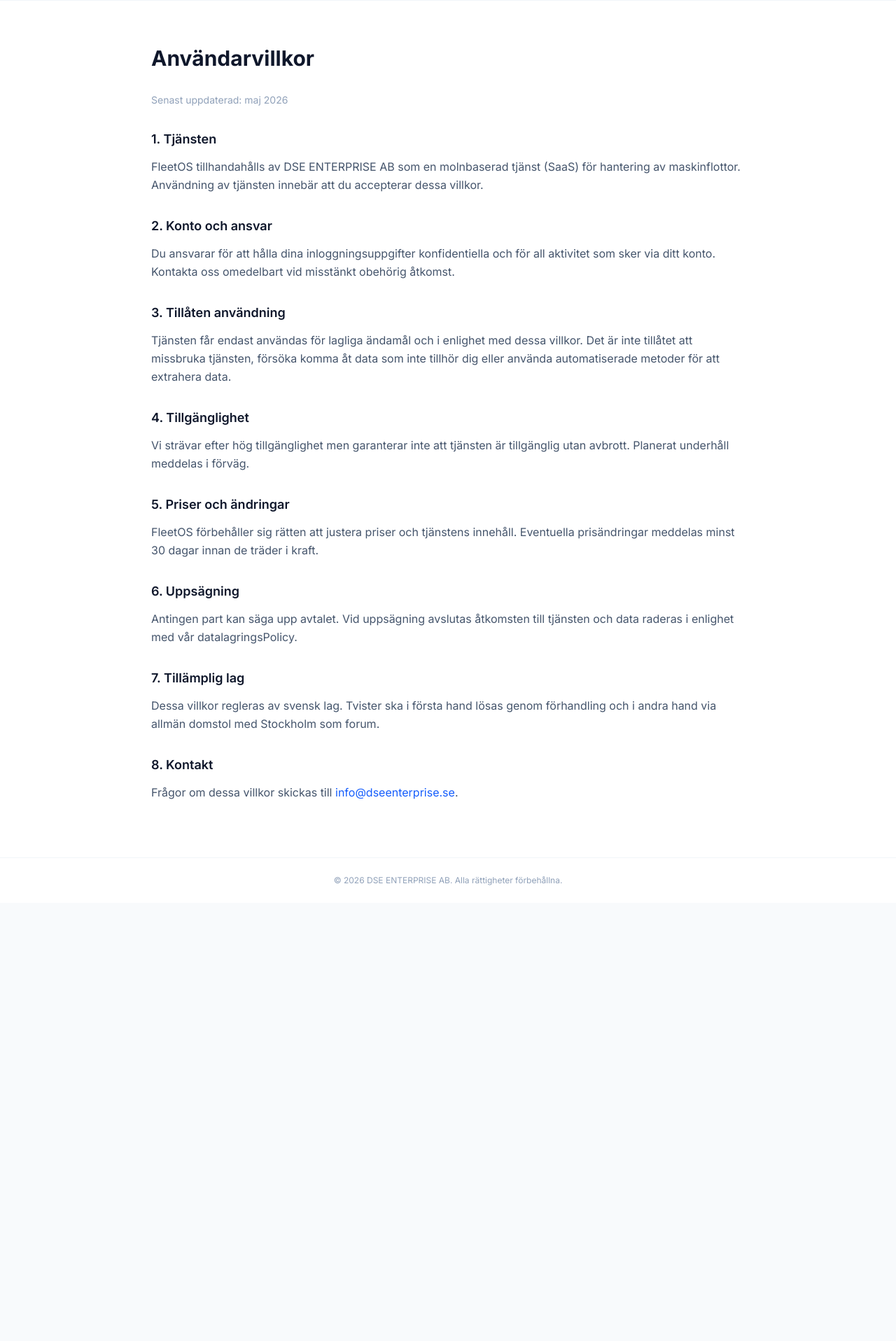
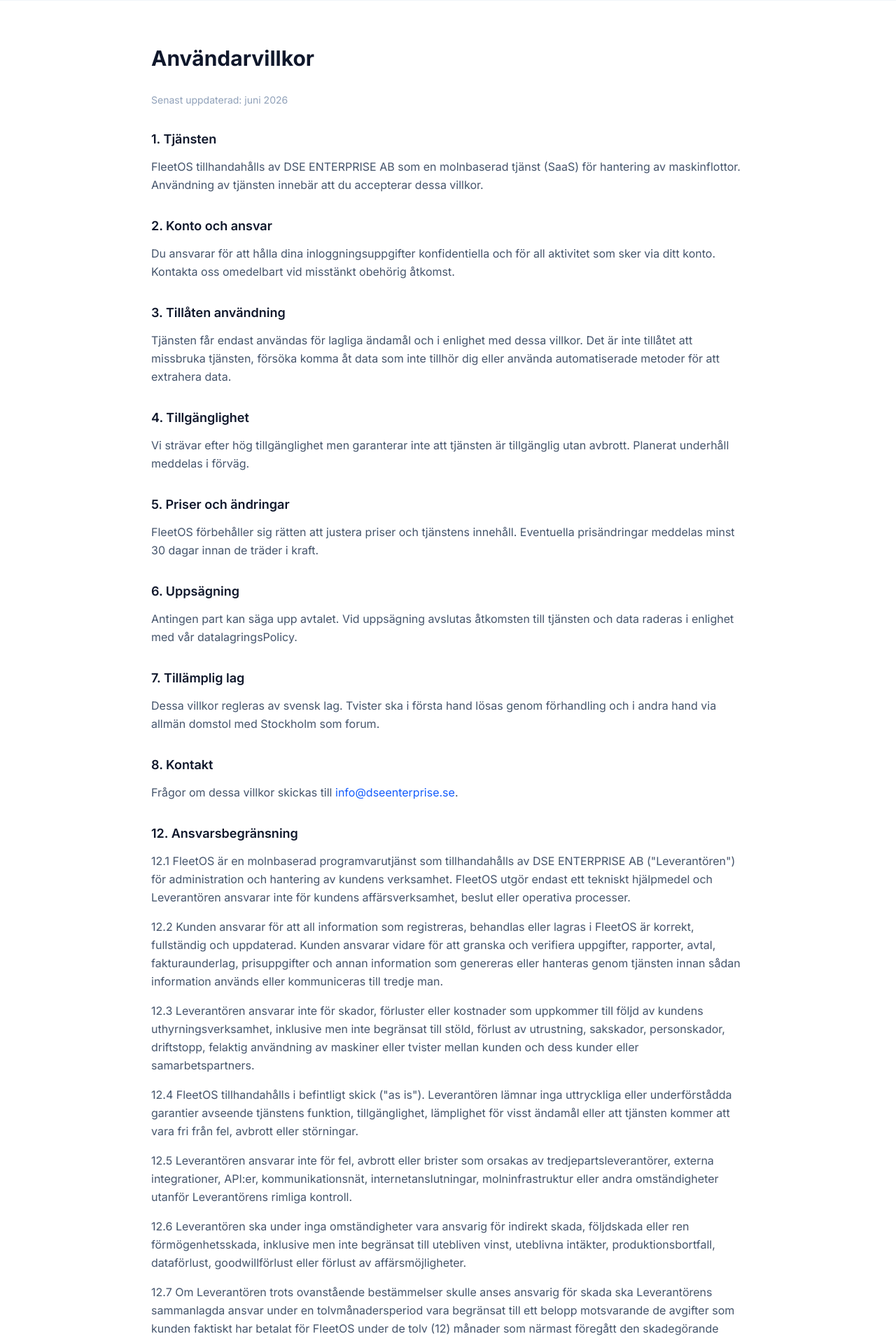
Before and after one commit to DavidWestlundcode/Fleetrent, a Next.js app: page /villkor in a window 1280 px wide. Shown: the part 60-1976 px from the top of the page at 70% size. Before the commit the page ends 1350 px from the top, so only its background shows below. Built offline with nearby package versions, Linux system fonts and the light colour scheme.

Commit message:
Villkor: lägg till punkt 12 ansvarsbegränsning

```diff
--- a/src/app/villkor/page.tsx
+++ b/src/app/villkor/page.tsx
@@ -5,7 +5,7 @@
 export default function VillkorPage() {
   return (
     <PublicLayout title="Användarvillkor">
-      <p className="text-sm text-slate-400 mb-8">Senast uppdaterad: maj 2026</p>
+      <p className="text-sm text-slate-400 mb-8">Senast uppdaterad: juni 2026</p>
 
       <h2 className="text-lg font-semibold text-slate-900 mt-8 mb-3">1. Tjänsten</h2>
       <p className="mb-4">FleetOS tillhandahålls av DSE ENTERPRISE AB som en molnbaserad tjänst (SaaS) för hantering av maskinflottor. Användning av tjänsten innebär att du accepterar dessa villkor.</p>
@@ -30,6 +30,16 @@
 
       <h2 className="text-lg font-semibold text-slate-900 mt-8 mb-3">8. Kontakt</h2>
       <p className="mb-4">Frågor om dessa villkor skickas till <a href="mailto:info@dseenterprise.se" className="text-blue-600 hover:underline">info@dseenterprise.se</a>.</p>
+
+      <h2 className="text-lg font-semibold text-slate-900 mt-8 mb-3">12. Ansvarsbegränsning</h2>
+      <p className="mb-4">12.1 FleetOS är en molnbaserad programvarutjänst som tillhandahålls av DSE ENTERPRISE AB ("Leverantören") för administration och hantering av kundens verksamhet. FleetOS utgör endast ett tekniskt hjälpmedel och Leverantören ansvarar inte för kundens affärsverksamhet, beslut eller operativa processer.</p>
+      <p className="mb-4">12.2 Kunden ansvarar för att all information som registreras, behandlas eller lagras i FleetOS är korrekt, fullständig och uppdaterad. Kunden ansvarar vidare för att granska och verifiera uppgifter, rapporter, avtal, fakturaunderlag, prisuppgifter och annan information som genereras eller hanteras genom tjänsten innan sådan information används eller kommuniceras till tredje man.</p>
+      <p className="mb-4">12.3 Leverantören ansvarar inte för skador, förluster eller kostnader som uppkommer till följd av kundens uthyrningsverksamhet, inklusive men inte begränsat till stöld, förlust av utrustning, sakskador, personskador, driftstopp, felaktig användning av maskiner eller tvister mellan kunden och dess kunder eller samarbetspartners.</p>
+      <p className="mb-4">12.4 FleetOS tillhandahålls i befintligt skick ("as is"). Leverantören lämnar inga uttryckliga eller underförstådda garantier avseende tjänstens funktion, tillgänglighet, lämplighet för visst ändamål eller att tjänsten kommer att vara fri från fel, avbrott eller störningar.</p>
+      <p className="mb-4">12.5 Leverantören ansvarar inte för fel, avbrott eller brister som orsakas av tredjepartsleverantörer, externa integrationer, API:er, kommunikationsnät, internetanslutningar, molninfrastruktur eller andra omständigheter utanför Leverantörens rimliga kontroll.</p>
+      <p className="mb-4">12.6 Leverantören ska under inga omständigheter vara ansvarig för indirekt skada, följdskada eller ren förmögenhetsskada, inklusive men inte begränsat till utebliven vinst, uteblivna intäkter, produktionsbortfall, dataförlust, goodwillförlust eller förlust av affärsmöjligheter.</p>
+      <p className="mb-4">12.7 Om Leverantören trots ovanstående bestämmelser skulle anses ansvarig för skada ska Leverantörens sammanlagda ansvar under en tolvmånadersperiod vara begränsat till ett belopp motsvarande de avgifter som kunden faktiskt har betalat för FleetOS under de tolv (12) månader som närmast föregått den skadegörande händelsen.</p>
+      <p className="mb-4">12.8 Ansvarsbegränsningen i denna punkt ska tillämpas i den utsträckning som är tillåten enligt tillämplig lag och gäller oavsett om anspråket grundas på avtal, skadeståndsrätt eller annan rättslig grund.</p>
     </PublicLayout>
   );
 }
```
